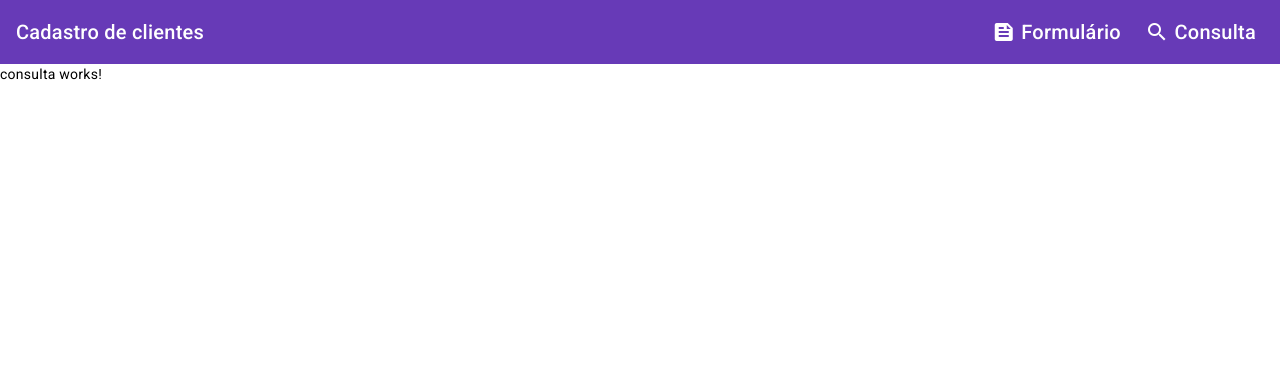
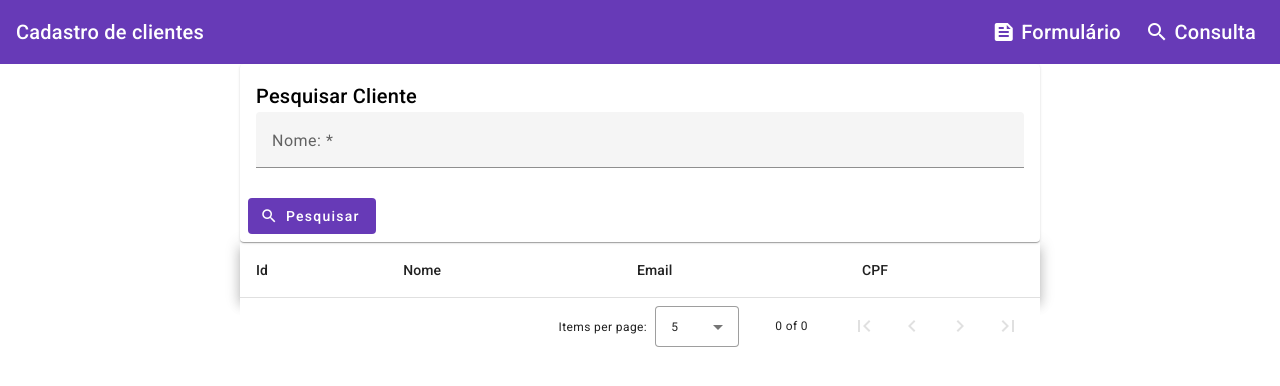
Before and after one commit to guilherme-alc/cadastro-angular, an Angular app: page /consulta in a window 1280 px wide. Shown: the top 386 px of the page. Built offline with nearby package versions, Linux system fonts and the light colour scheme.

Commit message:
adiciona tabela para listagem de clientes

```diff
--- a/src/app/components/consulta/consulta.component.html
+++ b/src/app/components/consulta/consulta.component.html
@@ -1 +1,62 @@
-<p>consulta works!</p>
+<div fxLayout="row" fxLayoutAlign="center">
+  <div fxlayout="column" class="frm__container width-100">
+
+    <form #pesquisaFrm="ngForm" (ngSubmit)="pesquisar(valorPesquisa)">
+      <mat-card>
+          <mat-card-header>
+              <mat-card-title>Pesquisar Cliente</mat-card-title>
+          </mat-card-header>
+
+          <mat-card-content>
+              <mat-form-field class="width-100">
+                  <mat-label>Nome: *</mat-label>
+                  <input matInput placeholder="Mariana Ribeiro" [(ngModel)]="valorPesquisa" name="valorPesquisa">
+              </mat-form-field>
+          </mat-card-content>
+
+          <mat-card-actions align="start">
+              <button type="submit" mat-flat-button color="primary">
+                <mat-icon fontIcon="search"></mat-icon>
+                Pesquisar
+              </button>
+          </mat-card-actions>
+      </mat-card>
+    </form>
+
+    <div>
+      <table mat-table [dataSource]="dataSource" class="mat-elevation-z8">
+
+        <ng-container matColumnDef="id">
+          <th mat-header-cell *matHeaderCellDef> Id </th>
+          <td mat-cell *matCellDef="let element"> {{element.id}} </td>
+        </ng-container>
+
+        <ng-container matColumnDef="nome">
+          <th mat-header-cell *matHeaderCellDef> Nome </th>
+          <td mat-cell *matCellDef="let element"> {{element.nome}} </td>
+        </ng-container>
+
+        <ng-container matColumnDef="email">
+          <th mat-header-cell *matHeaderCellDef> Email </th>
+          <td mat-cell *matCellDef="let element"> {{element.email}} </td>
+        </ng-container>
+
+        <ng-container matColumnDef="cpf">
+          <th mat-header-cell *matHeaderCellDef> CPF </th>
+          <td mat-cell *matCellDef="let element"> {{element.cpf}} </td>
+        </ng-container>
+
+        <tr mat-header-row *matHeaderRowDef="displayedColumns"></tr>
+        <tr mat-row *matRowDef="let row; columns: displayedColumns;"></tr>
+
+      </table>
+
+      <mat-paginator
+        [pageSizeOptions]="[5, 10, 25]"
+        showFirstLastButtons
+        aria-label="Select page of periodic elements">
+      </mat-paginator>
+    </div>
+
+  </div>
+</div>
--- a/src/app/components/consulta/consulta.component.scss
+++ b/src/app/components/consulta/consulta.component.scss
@@ -0,0 +1,3 @@
+.frm__container {
+  max-width: 800px;
+}
--- a/src/app/components/consulta/consulta.component.ts
+++ b/src/app/components/consulta/consulta.component.ts
@@ -1,11 +1,51 @@
-import { Component } from '@angular/core';
+import { Component, AfterViewInit, ViewChild } from '@angular/core';
+import { Cliente } from '../../models/cliente';
+import { ClienteService } from '../../services/cliente.service';
+import { FlexLayoutModule } from '@angular/flex-layout';
+import { FormsModule } from '@angular/forms';
+import { MatButtonModule } from '@angular/material/button';
+import { MatCardModule } from '@angular/material/card';
+import { MatFormFieldModule } from '@angular/material/form-field';
+import { MatIconModule } from '@angular/material/icon';
+import { MatInputModule } from '@angular/material/input';
+import { MatTableModule, MatTableDataSource } from '@angular/material/table';
+import {MatPaginator, MatPaginatorModule} from '@angular/material/paginator';
+
 
 @Component({
   selector: 'app-consulta',
-  imports: [],
+  imports: [
+    FlexLayoutModule,
+    FormsModule,
+    MatCardModule,
+    MatTableModule,
+    MatFormFieldModule,
+    MatInputModule,
+    MatButtonModule,
+    MatIconModule,
+    MatPaginatorModule
+  ],
   templateUrl: './consulta.component.html',
   styleUrl: './consulta.component.scss'
 })
 export class ConsultaComponent {
+  dataSource = new MatTableDataSource<Cliente>();
+  displayedColumns: string[] = ['id', 'nome', 'email', 'cpf'];
+  valorPesquisa: string = '';
 
+  @ViewChild(MatPaginator) paginator!: MatPaginator;
+
+  constructor(private service: ClienteService) {}
+
+  ngOnInit() {
+    this.dataSource.data = this.service.pesquisarClientes();
+  }
+
+  ngAfterViewInit() {
+    this.dataSource.paginator = this.paginator;
+  }
+
+  pesquisar(nome: string) {
+    this.dataSource.data = this.service.pesquisarClientes(nome);
+  }
 }
--- a/src/app/services/cliente.service.ts
+++ b/src/app/services/cliente.service.ts
@@ -34,7 +34,16 @@ export class ClienteService {
     }
   }
 
-  public obterClientesStorage(): Cliente[] {
+  public pesquisarClientes(nome?:string): Cliente[] {
+    const clientes = this.obterClientesStorage();
+
+    if (!nome)
+      return clientes;
+
+    return clientes.filter(c => c.nome?.toLowerCase().includes(nome.toLowerCase()) || false);
+  }
+
+  private obterClientesStorage(): Cliente[] {
     try {
       const repositorio = localStorage.getItem(ClienteService.REPO_CLIENTES);
 
```
